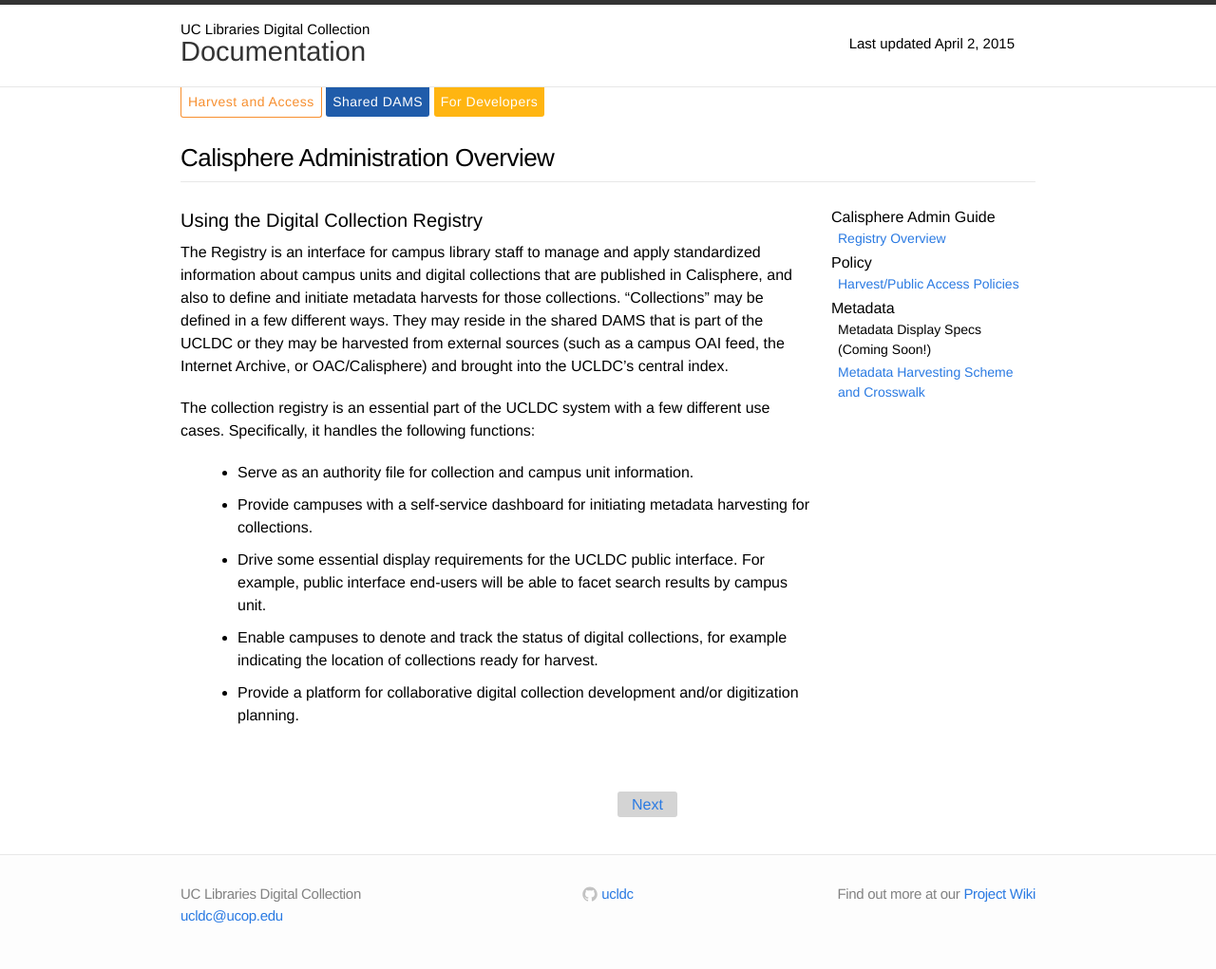
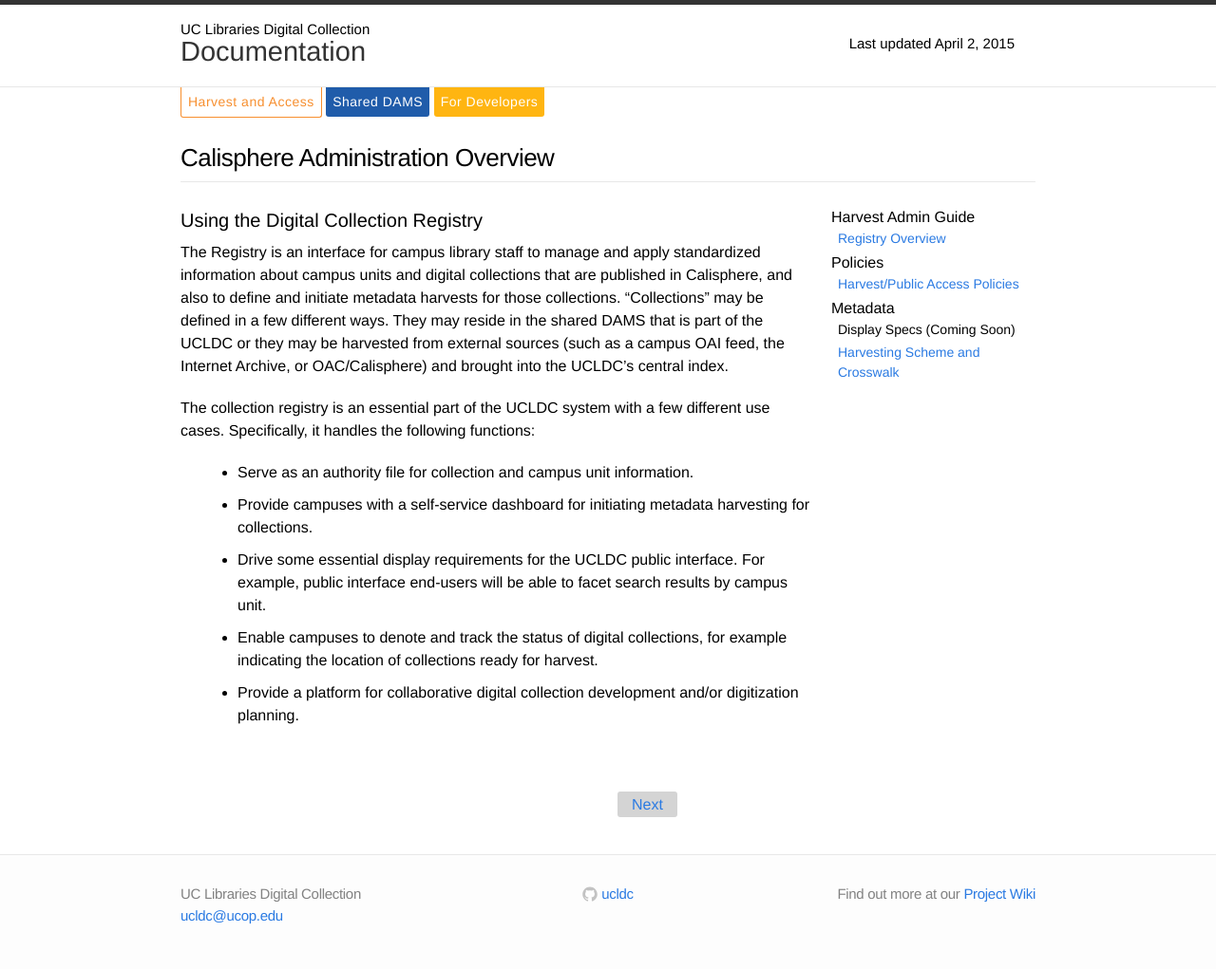
Before and after one commit to ucldc/ucldc-docs, a Jekyll site: the page built from docs/registry/index.md, in a window 1280 px wide. Shown: the whole page at 95% size. Built offline with Jekyll 4.4.1, drawn with Linux system fonts in a browser that asks for light colours; nearby versions of some CDN libraries.

Commit message:
Update registry-sidebar.html
label changes

```diff
--- a/_includes/registry-sidebar.html
+++ b/_includes/registry-sidebar.html
@@ -1,15 +1,15 @@
 <div class="sidebar">
-  <h1>Calisphere Admin Guide</h1>
+  <h1>Harvest Admin Guide</h1>
   <ul>
     <li><a href="{{ site.url }}{{ site.baseurl }}/docs/registry/index/">Registry Overview</a></li>
   </ul>
-  <h1>Policy</h1>
+  <h1>Policies</h1>
   <ul>
     <li><a href="{{ site.url }}{{ site.baseurl }}/docs/registry/access-policies/">Harvest/Public Access Policies</a></li>
   </ul>
   <h1>Metadata</h1>
   <ul>
-    <li>Metadata Display Specs (Coming Soon!)</li>
-    <li><a href="{{ site.url }}{{ site.baseurl }}/docs/registry/metadata-harvest">Metadata Harvesting Scheme and Crosswalk</a></li>
+    <li>Display Specs (Coming Soon)</li>
+    <li><a href="{{ site.url }}{{ site.baseurl }}/docs/registry/metadata-harvest">Harvesting Scheme and Crosswalk</a></li>
   </ul>
 </div>
```
